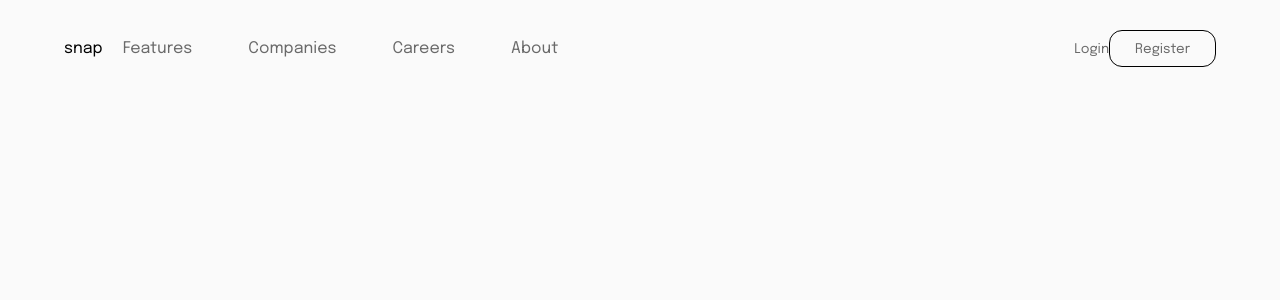
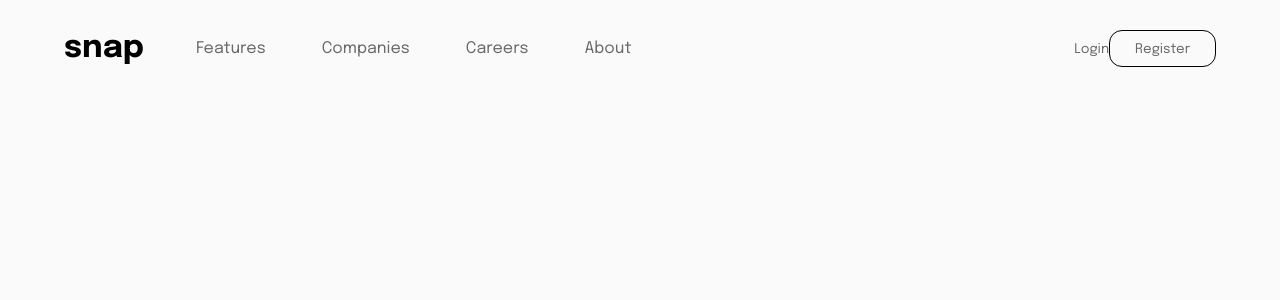
Before and after one commit to LorryAfriyie/intro-section-with-dropdown-navigation, a React (Vite) app: page / in a window 1280 px wide. Shown: the top 300 px of the page. Built offline with nearby package versions, Linux system fonts and the light colour scheme.

Commit message:
Styling navbar brand title

```diff
--- a/src/scss/navbar.scss
+++ b/src/scss/navbar.scss
@@ -5,6 +5,9 @@
 
   &__brand-title {
     cursor: pointer;
+    font-weight: 700;
+    font-size: 2rem;
+    margin-right: 2rem;
   }
 
   &__menu {
```
